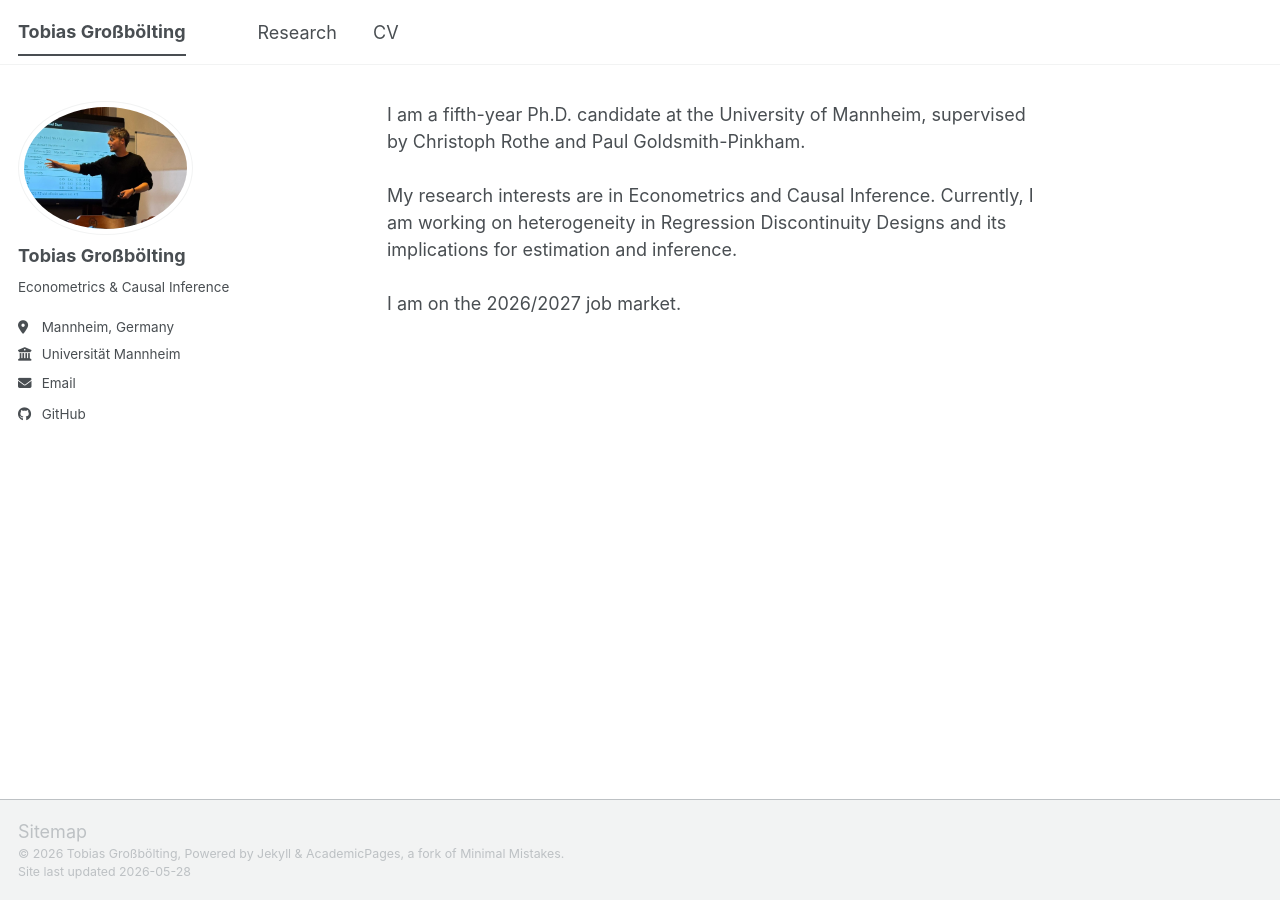
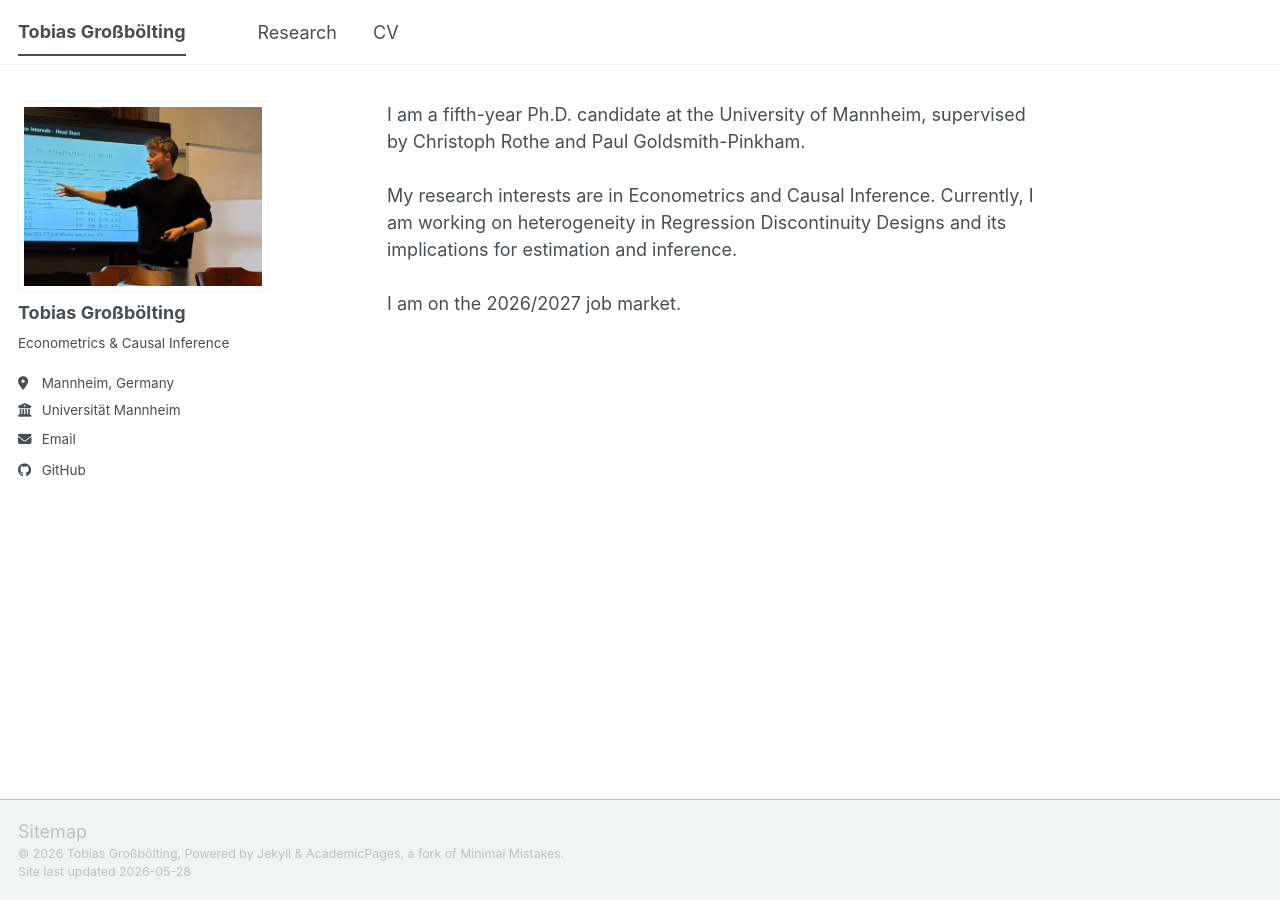
Before and after one commit to tgrossboelting/tgrossboelting.github.io, a Jekyll site: the page built from _pages/about.md, in a window 1280 px wide. Built offline with Jekyll 4.4.1, drawn with Linux system fonts in a browser that asks for light colours; a script bundle is joined from its source files by our own code; library files that are not in the unit come from our copies.

Commit message:
Make desktop avatar rectangular and fill the sidebar column
At the large breakpoint, override the 175px cap and 50% border-radius
so the avatar grows to fill the widened sidebar column as a rectangle.
Mobile behavior (small circular thumb) is untouched.

```diff
--- a/_sass/layout/_sidebar.scss
+++ b/_sass/layout/_sidebar.scss
@@ -158,6 +158,9 @@
     border-radius: 50%;
 
     @include breakpoint($large) {
+      max-width: 100%;
+      width: 100%;
+      border-radius: 0;
       padding: 5px;
       border: 1px solid var(--global-border-color);
     }
```
